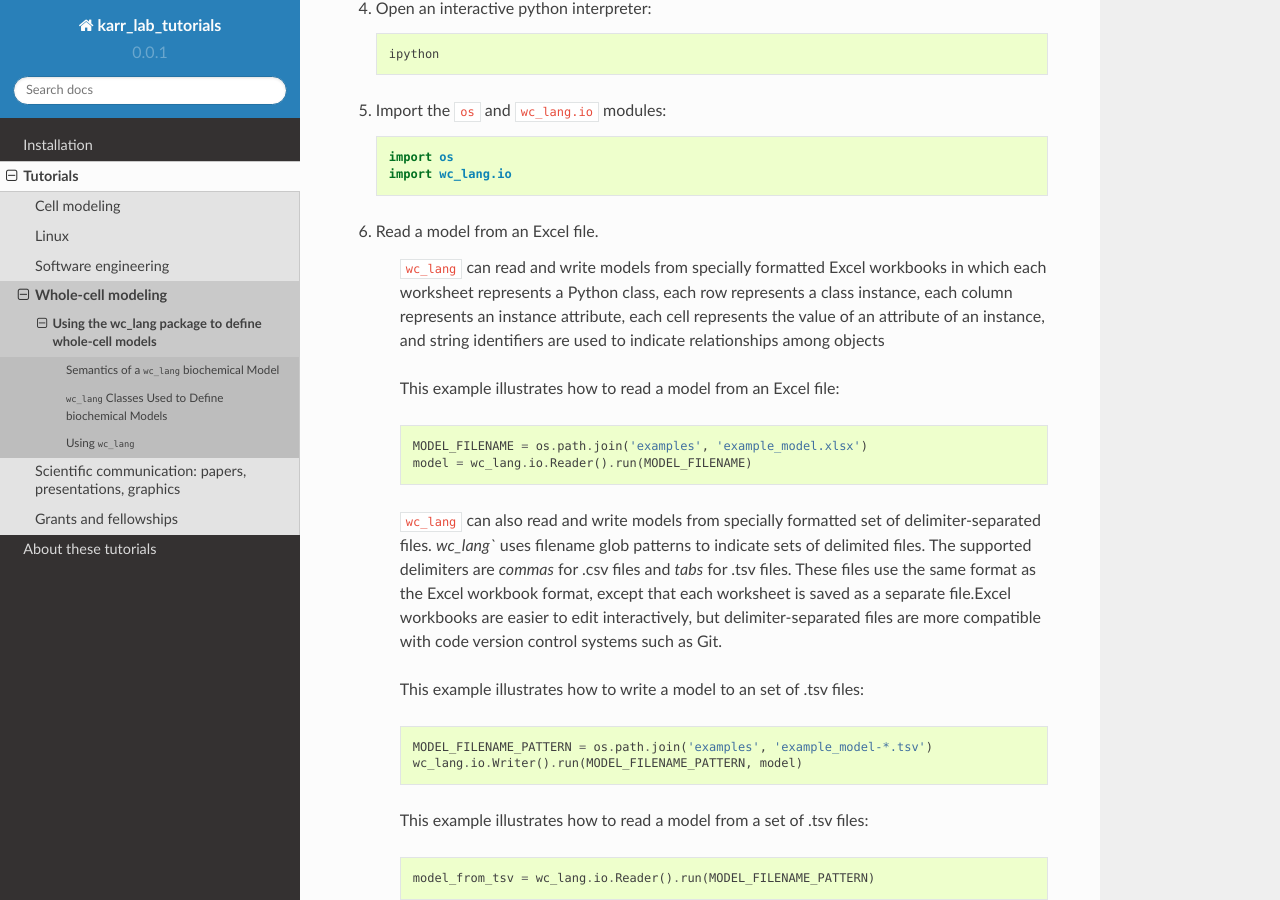
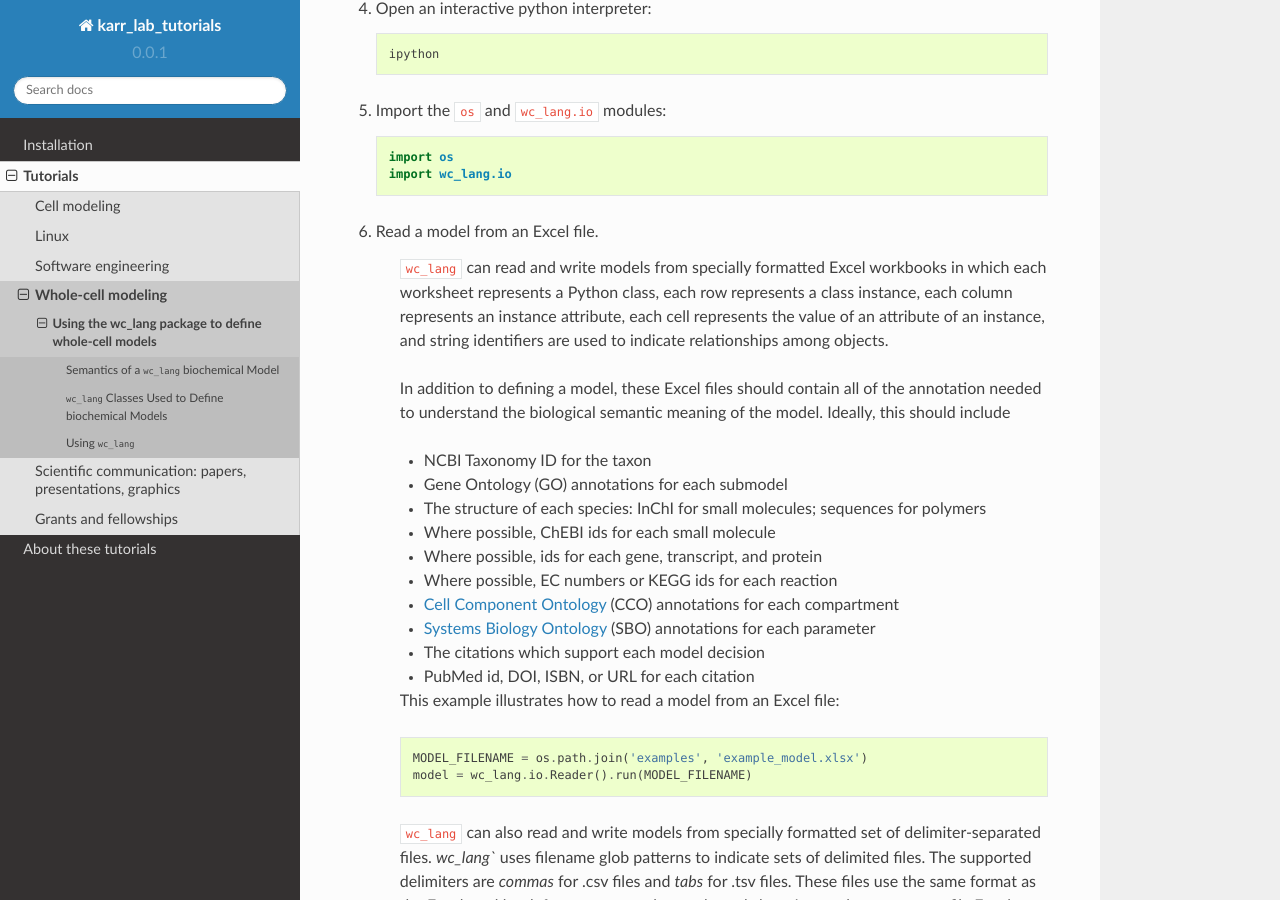
Before and after one commit to KarrLab/intro_to_wc_modeling, a Sphinx documentation site: the page built from docs/tutorials/wc_modeling/wc_lang_tutorial.rst, in a window 1280 px wide and 900 px high, scrolled down 4233 px. Built offline with Sphinx 7.4.7 and the Read the Docs theme 2.0.0, drawn with Linux system fonts in a browser that asks for light colours; pages that are not in the unit, such as notebooks, are missing from menus.

Commit message:
making example more realistic

```diff
--- a/docs/tutorials/wc_modeling/wc_lang_tutorial.rst
+++ b/docs/tutorials/wc_modeling/wc_lang_tutorial.rst
@@ -206,7 +206,21 @@ Using ``wc_lang``
 
     ``wc_lang`` can read and write models from specially formatted Excel workbooks in which each worksheet represents a Python class, each row
     represents a class instance, each column represents an instance attribute, each cell represents the value of an attribute of an
-    instance, and string identifiers are used to indicate relationships among objects
+    instance, and string identifiers are used to indicate relationships among objects.
+
+    In addition to defining a model, these Excel files should contain all of the annotation needed to understand the biological semantic meaning of
+    the model. Ideally, this should include
+
+    * NCBI Taxonomy ID for the taxon
+    * Gene Ontology (GO) annotations for each submodel
+    * The structure of each species: InChI for small molecules; sequences for polymers
+    * Where possible, ChEBI ids for each small molecule
+    * Where possible, ids for each gene, transcript, and protein
+    * Where possible, EC numbers or KEGG ids for each reaction
+    * `Cell Component Ontology <http://brg.ai.sri.com/CCO>`_ (CCO) annotations for each compartment
+    * `Systems Biology Ontology <http://www.ebi.ac.uk/sbo>`_ (SBO) annotations for each parameter
+    * The citations which support each model decision
+    * PubMed id, DOI, ISBN, or URL for each citation
 
     This example illustrates how to read a model from an Excel file::
 
```
Also changed, not shown: 1 other file.
